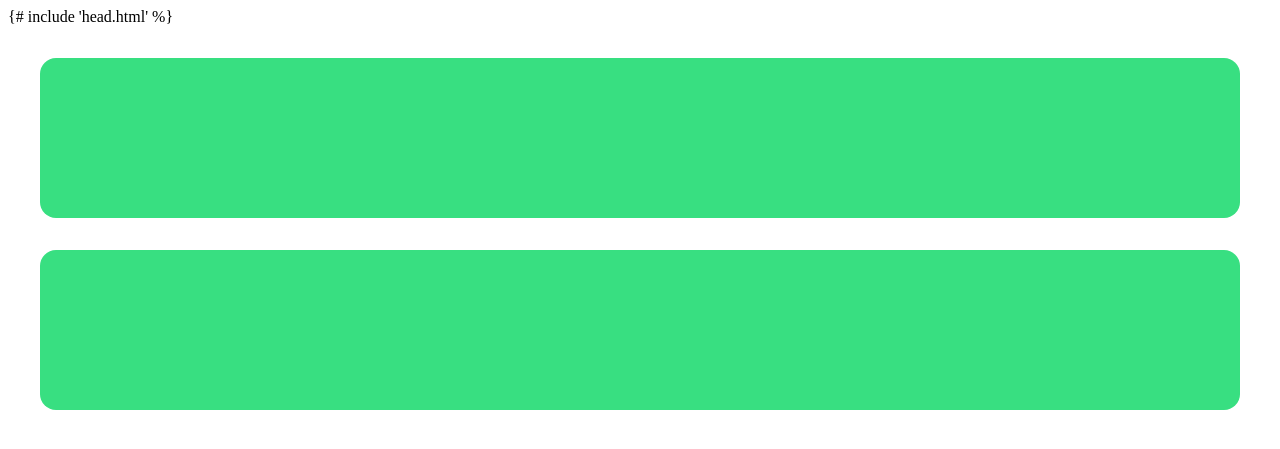
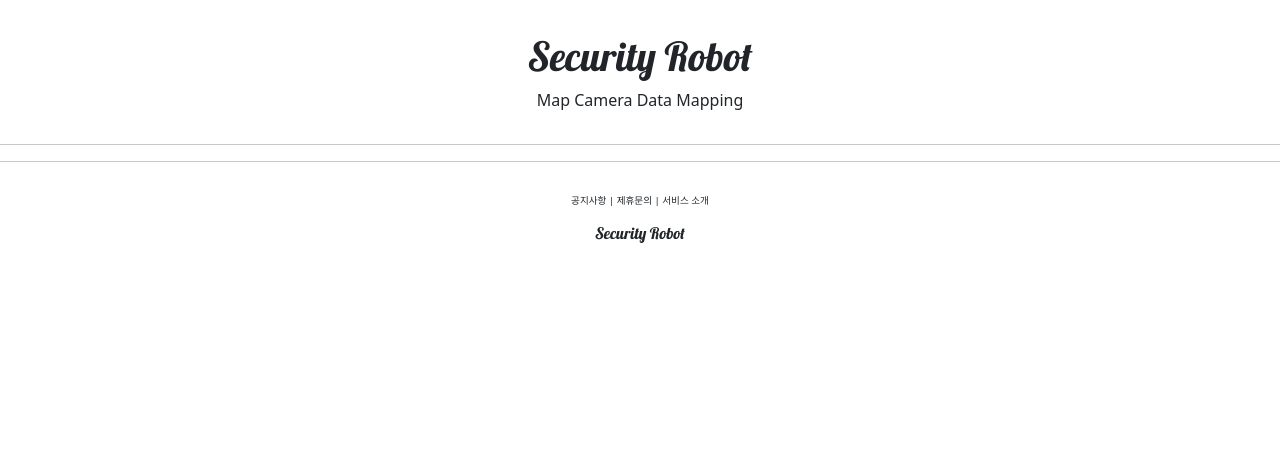
Before and after one commit to JeongJeWan/Graduation_pro, a Django app: template templates/base.html in a window 1280 px wide. Shown: the top 449 px of the page. Run offline with Django 4.2, Linux system fonts and the light colour scheme; the template is opened without the code that fills it, so the values that code supplies are empty.

Commit message:
djanmg course 10 commit

```diff
--- a/accountapp/templates/accountapp/hello_world.html
+++ b/accountapp/templates/accountapp/hello_world.html
@@ -2,10 +2,10 @@
 
 {% block content %}
 
-    <div style="height: 10rem; background-color: #38df81; border-radius: 1rem; margin: 2rem">
+    <div style="height: 20rem; background-color: #38df81; border-radius: 1rem; margin: 2rem;">
         <h1>
             testing
         </h1>
     </div>
 
-{% endbolck %}
+{% endblock %}
--- a/accountapp/views.py
+++ b/accountapp/views.py
@@ -5,4 +5,4 @@ from django.shortcuts import render
 
 
 def hello_world(request):
-    return render(request, 'account/hello_world.html')
+    return render(request, 'accountapp/hello_world.html')
--- a/templates/base.html
+++ b/templates/base.html
@@ -1,18 +1,20 @@
 <!DOCTYPE html>
 <html lang="ko">
 
-{# include 'head.html' %}
+{% include 'head.html' %}
 
 <body>
 
+    {% include 'header.html' %}
 
-    {% include 'header.html' %}
+    <hr>
 
     {% block content %}
     {% endblock %}
 
+    <hr>
+
     {% include 'footer.html' %}
-
 
 </body>
 </html>
--- a/templates/footer.html
+++ b/templates/footer.html
@@ -1,3 +1,10 @@
-    <div style="height: 10rem; background-color: #38df81; border-radius: 1rem; margin: 2rem">
-
+    <div style="text-align:center; margin-top: 2rem;">
+        <div style="font-size: .6rem;">
+            <span>공지사항</span> |
+            <span>제휴문의</span> |
+            <span>서비스 소개</span>
+        </div>
+        <div style="margin-top: 1rem;">
+            <h6 style="margin-top: 1rem; font-family: 'Lobster', cursive;">Security Robot</h6>
+        </div>
     </div>
--- a/templates/head.html
+++ b/templates/head.html
@@ -1,4 +1,12 @@
 <head>
     <meta charset="UTF-8">
     <title>Pragmatic</title>
+
+    <!--  BOOTSTRAP LINK  -->
+    <link href="https://cdn.jsdelivr.net/npm/bootstrap@5.1.3/dist/css/bootstrap.min.css" rel="stylesheet"
+          integrity="sha384-1BmE4kWBq78iYhFldvKuhfTAU6auU8tT94WrHftjDbrCEXSU1oBoqyl2QvZ6jIW3" crossorigin="anonymous">
+    <!--  GOOGLE FONTS LINK  -->
+    <link rel="preconnect" href="https://fonts.googleapis.com">
+    <link rel="preconnect" href="https://fonts.gstatic.com" crossorigin>
+    <link href="https://fonts.googleapis.com/css2?family=Lobster&display=swap" rel="stylesheet">
 </head>
--- a/templates/header.html
+++ b/templates/header.html
@@ -1,3 +1,12 @@
-        <div style="height: 10rem; background-color: #38df81; border-radius: 1rem; margin: 2rem">
 
+    <div style="text-align:center; margin: 2rem 0;">
+        <div>
+            <h1 style="font-family: 'Lobster', cursive;">Security Robot</h1>
         </div>
+        <div>
+            <span>Map</span>
+            <span>Camera</span>
+            <span>Data</span>
+            <span>Mapping</span>
+        </div>
+    </div>
```
